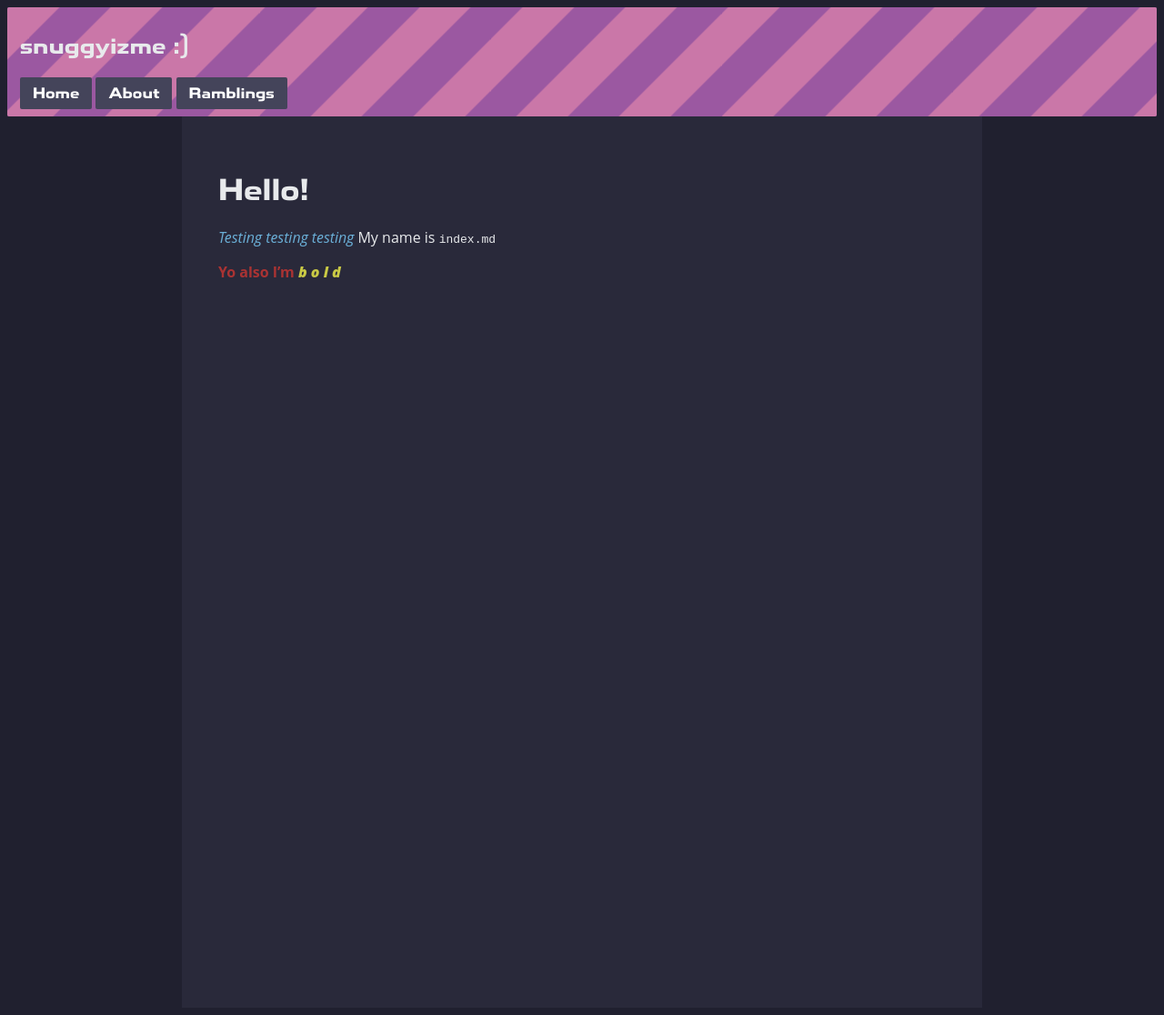
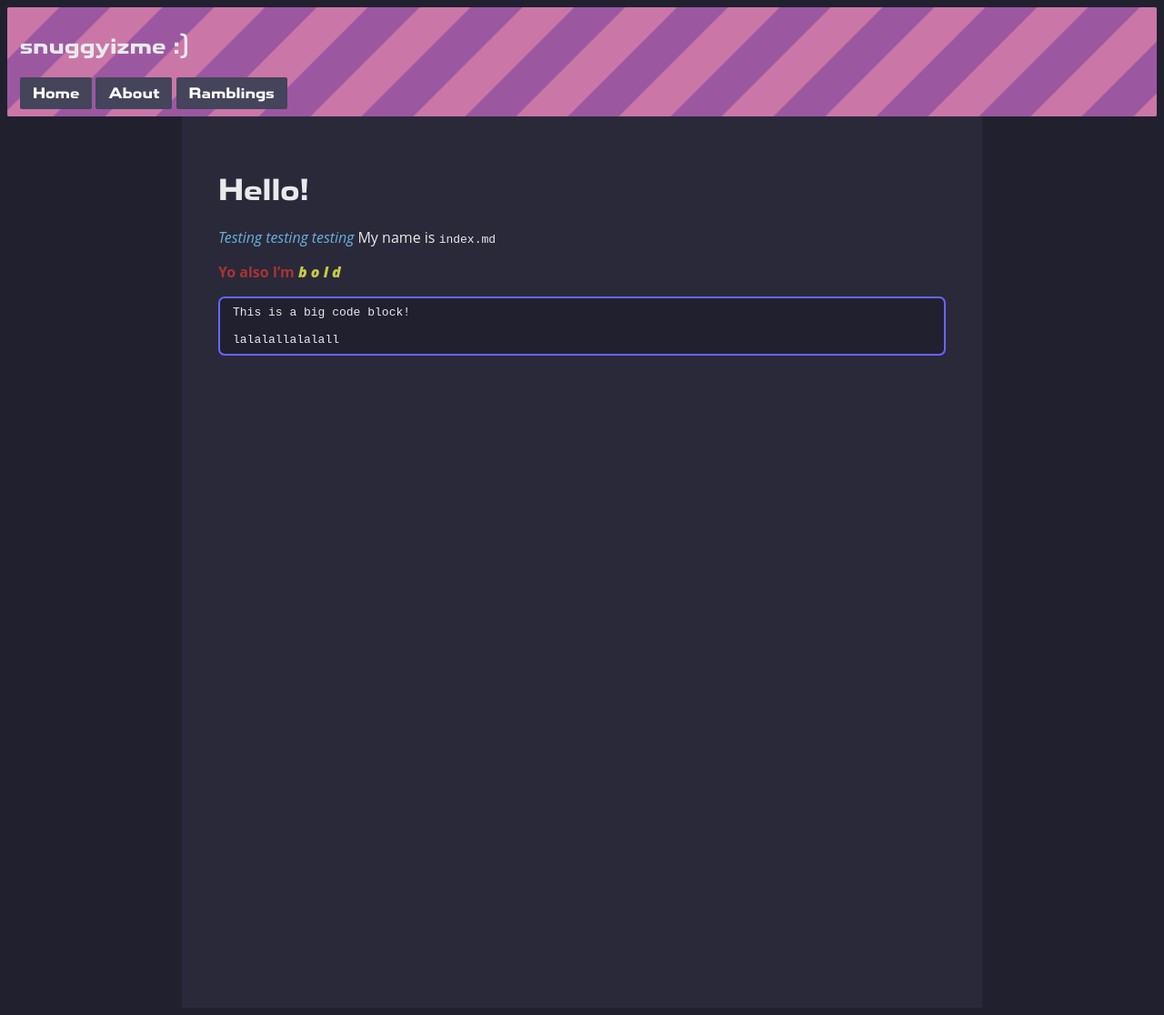
Before and after one commit to snuggyizme/snuggyizme.github.io, a Jekyll site: the page built from index.md, in a window 1280 px wide. Shown: the whole page at 91% size. Built offline with Jekyll 4.4.1, drawn with Linux system fonts in a browser that asks for light colours.

Commit message:
Code blocks?

````diff
--- a/assets/css/style.css
+++ b/assets/css/style.css
@@ -109,3 +109,11 @@ em strong, strong em {
     pointer-events: none; /* Filter mouse off */
     z-index: -1;
 }
+
+/* Code block */
+pre {
+    background: #20202f;
+    padding: 8px 14px;
+    border-radius:  7px;
+    border: 2px solid #6666ff
+}
--- a/index.md
+++ b/index.md
@@ -9,3 +9,9 @@ title: Home
 My name is `index.md`
 
 **Yo also I'm _b o l d_**
+
+```
+This is a big code block!
+
+lalalallalalall
+```
````
